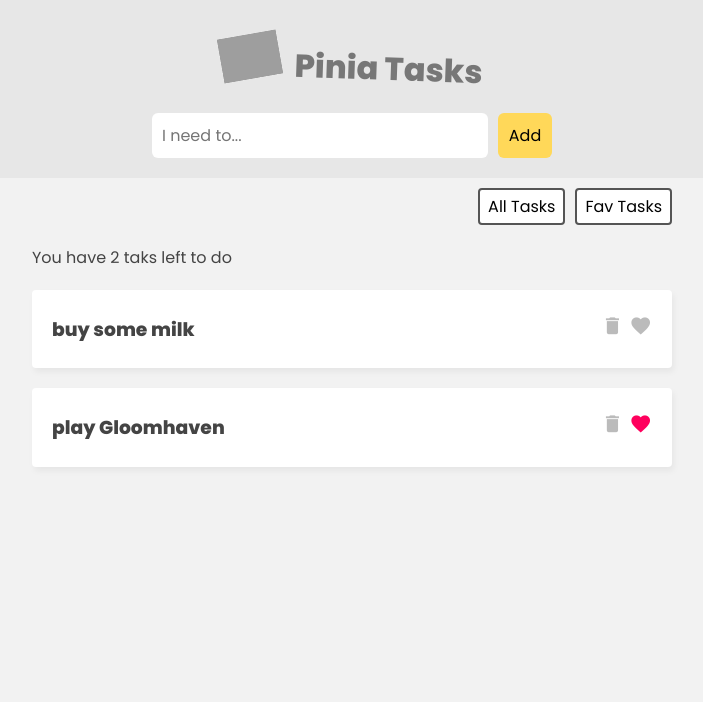
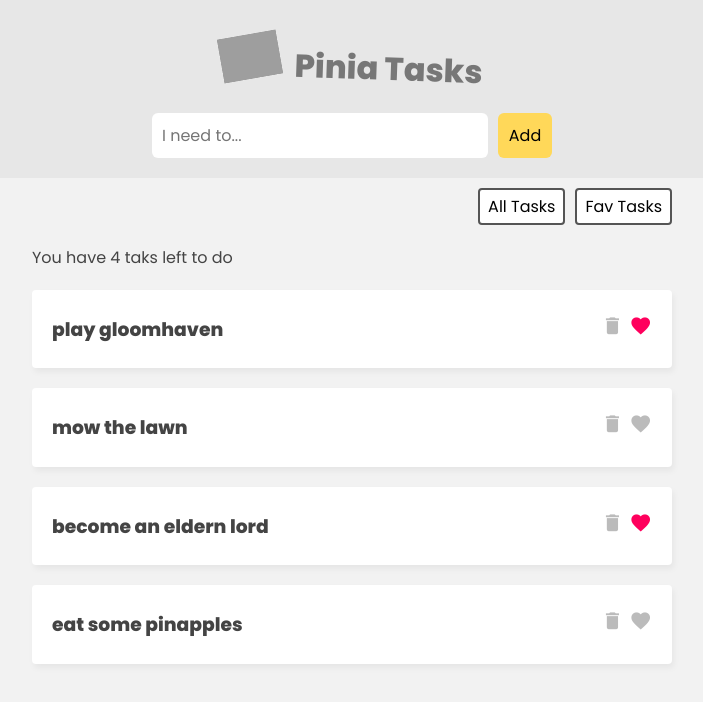
Before and after one commit to abhinandkaippalli/vue3-pinia, a Vue app: page / in a window 1280 px wide. Shown: the top 702 px of the page, without its empty margins (288-991 px from the left). Built offline with nearby package versions, Linux system fonts and the light colour scheme; data requests are answered from the project's data file; grey boxes are pictures that could not be loaded.

Commit message:
fetch data from json server using axios

```diff
--- a/package.json
+++ b/package.json
@@ -8,6 +8,7 @@
     "preview": "vite preview"
   },
   "dependencies": {
+    "axios": "^1.3.6",
     "pinia": "^2.0.34",
     "vue": "^3.2.47"
   },
--- a/src/App.vue
+++ b/src/App.vue
@@ -17,6 +17,9 @@
       <button @click="filter = 'all'">All Tasks</button>
       <button @click="filter = 'favs'">Fav Tasks</button>
     </nav>
+
+    <!-- loading -->
+    <div class="loading" v-if="taskStore.loading">Loading tasks...</div>
 
     <!-- task list -->
     <div class="task-list" v-if="filter === 'all'">
@@ -46,6 +49,9 @@
   setup() {
     const taskStore = useTaskStore()
 
+    // fetch tasks
+    taskStore.getTasks()
+
     const filter = ref('all')
 
     return { taskStore, filter }
--- a/src/assets/main.css
+++ b/src/assets/main.css
@@ -109,3 +109,13 @@
   color: #555;
   font-size: 1em;
 }
+
+.loading {
+  max-width: 640px;
+  border: 1px solid #ffd859;
+  background: #ffe9a0;
+  color: #3a3a3a;
+  padding: 5px 0;
+  text-align: center;
+  margin: 30px auto;
+}
--- a/src/stores/TaskStore.js
+++ b/src/stores/TaskStore.js
@@ -1,12 +1,12 @@
 import { defineStore } from "pinia";
+import axios from "axios";
+
+const url = 'http://localhost:3000/tasks';
 
 export const useTaskStore = defineStore('taskStore', {
   state: () => ({
-    tasks: [
-      { id: 1, title: "buy some milk", isFav: false },
-      { id: 2, title: "play Gloomhaven", isFav: true }
-    ],
-    name: 'Mario'
+    tasks: [],
+    loading: false,
   }),
 
   getters: {
@@ -24,6 +24,16 @@
   },
 
   actions: {
+    async getTasks() {
+      try {
+        this.loading = true;
+        const res = await axios.get(url);
+        this.tasks = res.data;
+        this.loading = false
+      } catch (error) {
+        console.log(error);
+      }
+    },
     addTask (task) {
       this.tasks.push(task)
     },
```
Also changed, not shown: 1 other file (tests, documents, lock files or other folders).
